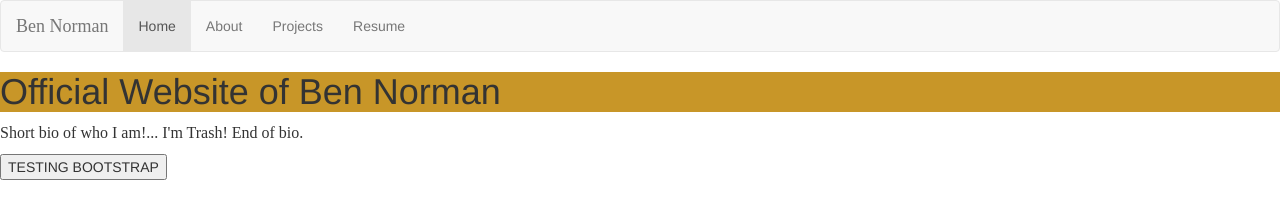
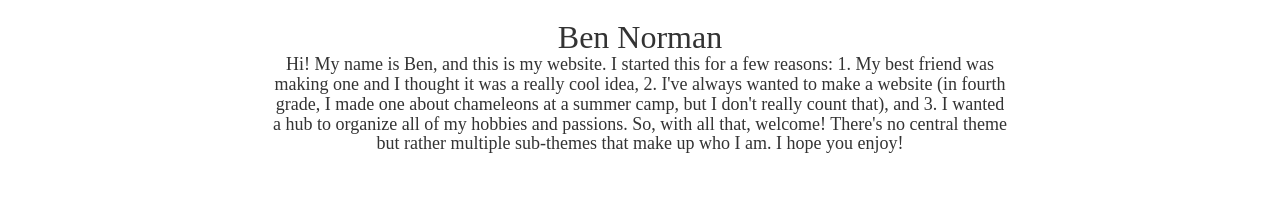
Before and after one commit to ben-norman/ben-norman.github.io, a plain HTML site: page index.html in a window 1280 px wide. Drawn offline with nearby package versions, Linux system fonts and the light colour scheme.

Commit message:
change to description

```diff
--- a/ben.css
+++ b/ben.css
@@ -1,16 +1,27 @@
-h1 {
-    font-size: 30px;
-    font-weight: 800;
-    color: rgba(34, 168, 4, 0.7);
-    background-color: rgb(200, 150, 40);
+
+
+body{
+    font-family: 'Slim Joe';
 }
 
-p {
-    font-family: "Times New Roman";
-    font-size: 16px;
+.homepage .homepage-header {
+    font-family: 'Slim Joe';
+    text-align: center;
+    font-size: 32px;
+}
+
+.homepage .intro-bio {
+    font-family: "Andis";
+    font-size: 18px;
     font-weight: 100;
+    text-align: center;
+    margin-right: 200px;
+    margin-left: 200px;
 }
+
+/*
 .navbar-brand {
     color: #ffc63e;
     font-family: "Times New Roman";
 }
+*/
--- a/index.html
+++ b/index.html
@@ -7,9 +7,11 @@
     <!-- Latest compiled and minified CSS -->
     <link rel="stylesheet" href="https://maxcdn.bootstrapcdn.com/bootstrap/3.3.7/css/bootstrap.min.css" integrity="sha384-BVYiiSIFeK1dGmJRAkycuHAHRg32OmUcww7on3RYdg4Va+PmSTsz/K68vbdEjh4u" crossorigin="anonymous">
 
+    <link href="https://fonts.googleapis.com/css?family=Poiret+One" rel="stylesheet">
     <title>Home</title>
 </head>
 <body>
+<!--
     <nav class="navbar navbar-default">
         <div class="container-fluid">
             <div class="navbar-header">
@@ -22,9 +24,19 @@
                 <li><a href="#">Resume</a></li>
             </ul>
         </div>
-    </nav>
-    <h1> Official Website of Ben Norman</h1>
-    <p> Short bio of who I am!... I'm Trash! End of bio.</p>
-    <button> TESTING BOOTSTRAP</button>
+    </nav> !-->
+    <div class="container">
+        <div class="homepage">
+                <h1 class="homepage-header">Ben Norman</h>
+                <p style="text-align:center" class="intro-bio">
+                    Hi! My name is Ben, and this is my website.
+                    I started this for a few reasons: 1. My best friend was making one and I thought it was a really cool idea,
+                    2. I've always wanted to make a website (in fourth grade, I made one about chameleons at a summer camp, but I don't really count that), and
+                    3. I wanted a hub to organize all of my hobbies and passions.
+                    So, with all that, welcome! There's no central theme but rather multiple sub-themes that make up who I am. I hope you enjoy!
+                </p>
+        </div>
+    </div>
+    <!-- <button> TESTING BOOTSTRAP</button> !-->
 </body>
 </html>
```
